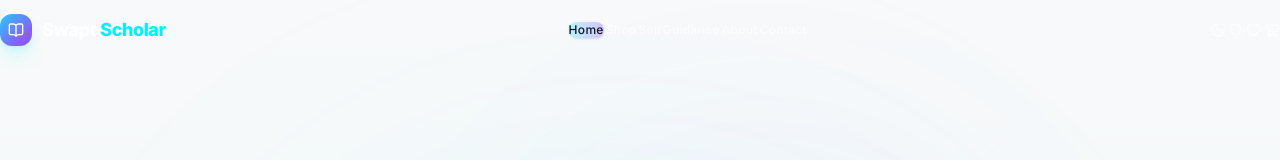
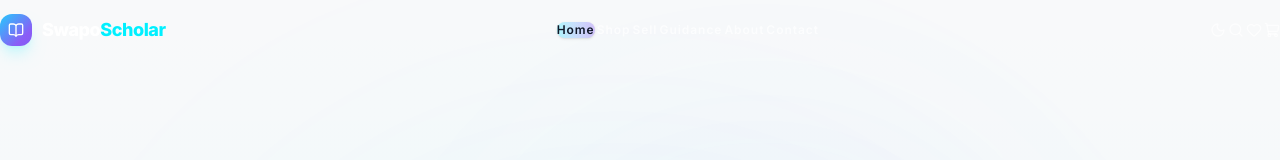
Before and after one commit to yuvraj001q/swapo-scholar, a Next.js app: page / in a window 1280 px wide. Shown: the top 160 px of the page. Built offline with nearby package versions, Linux system fonts and the light colour scheme.

Commit message:
fix: larger active nav pill with spaced text tracking

```diff
--- a/src/components/Navbar.tsx
+++ b/src/components/Navbar.tsx
@@ -56,12 +56,10 @@ export default function Navbar() {
           <div className={`hidden lg:flex items-center gap-0.5 transition-all duration-300 ${scrolled ? "scale-90" : "scale-100"}`}>
             {links.map(link => (
               <Link key={link.href} href={link.href}
-                className={`relative px-3 py-1.5 rounded-xl text-xs font-medium tracking-wide transition-all duration-200 whitespace-nowrap ${
+                className={`relative rounded-xl text-xs font-semibold tracking-[0.08em] transition-all duration-200 whitespace-nowrap ${
                   pathname === link.href
-                    ? "bg-gradient-to-r from-primary/20 to-secondary/20 text-gray-900 dark:text-white shadow-sm"
-                    : transparent
-                      ? "text-white/70 hover:text-white hover:bg-white/[0.08]"
-                      : "text-gray-500 dark:text-gray-400 hover:text-gray-900 dark:hover:text-white hover:bg-gray-900/5 dark:hover:bg-white/5"
+                    ? "px-5 py-2 bg-gradient-to-r from-primary/20 to-secondary/20 text-gray-900 dark:text-white shadow-sm"
+                    : `px-3 py-1.5 ${transparent ? "text-white/70 hover:text-white hover:bg-white/[0.08]" : "text-gray-500 dark:text-gray-400 hover:text-gray-900 dark:hover:text-white hover:bg-gray-900/5 dark:hover:bg-white/5"}`
                 }`}>
                 {pathname === link.href && (
                   <motion.span layoutId="nav-indicator" className="absolute inset-0 rounded-xl bg-gradient-to-r from-primary/20 to-secondary/20 -z-10" transition={{ type: "spring", stiffness: 400, damping: 30 }} />
```
